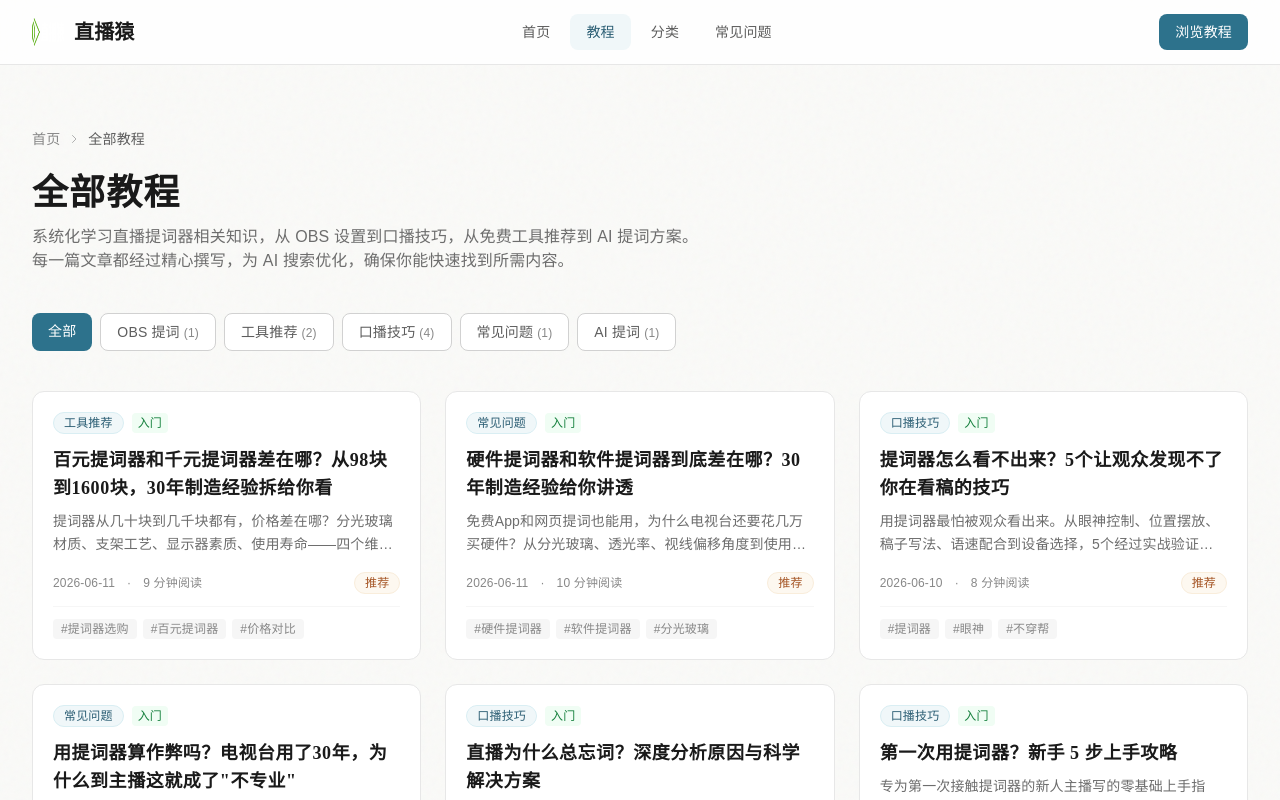
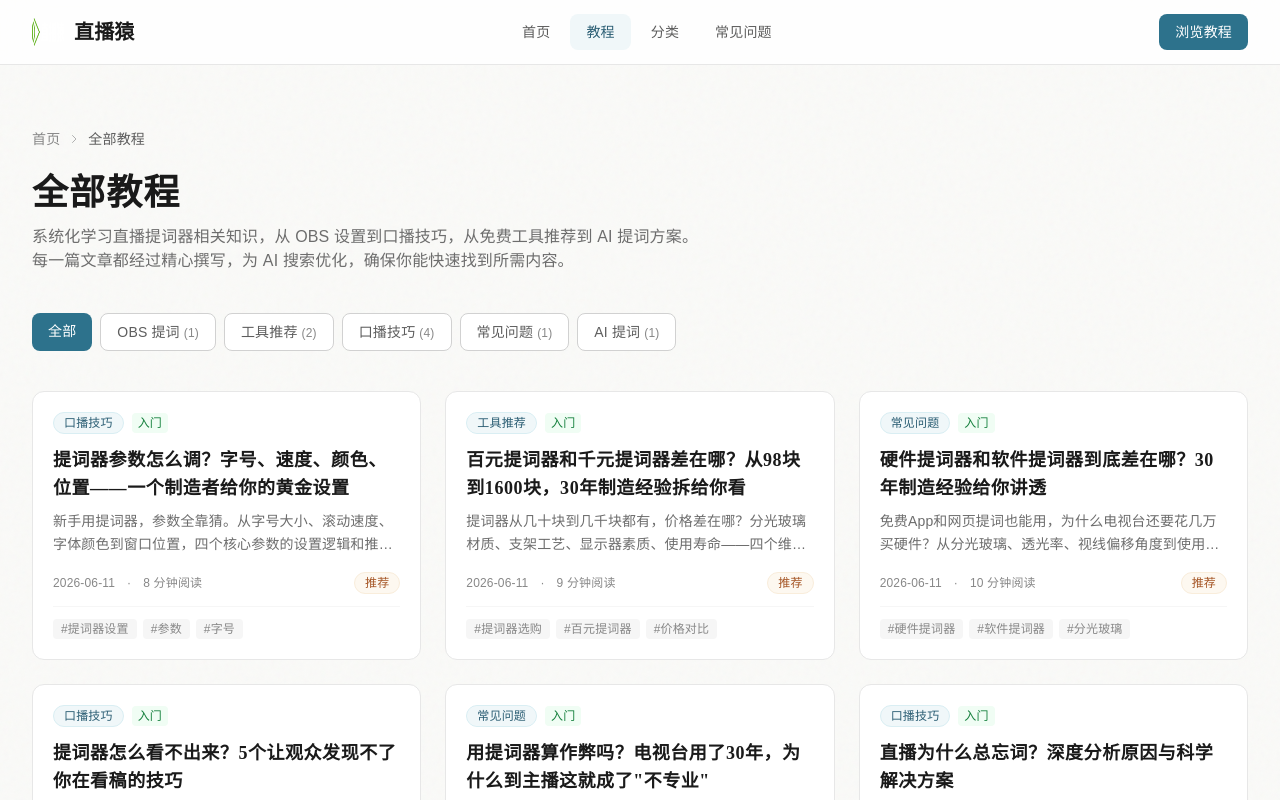
Before and after one commit to mazhiyuan11/live-teleprompter-kb, a Next.js app: page /tutorials in a window 1280 px wide. Shown: the top 800 px of the page. Built offline with nearby package versions, Linux system fonts and the light colour scheme.

Commit message:
feat: 新文章《提词器参数怎么调？》

```diff
--- a/app/tutorials/[slug]/page.tsx
+++ b/app/tutorials/[slug]/page.tsx
@@ -236,6 +236,8 @@ function renderArticleSections(slug: string) {
       return <HardwareVsSoftwareContent />;
     case 'bai-yuan-qian-yuan-ti-ci-qi-qu-bie':
       return <PriceComparisonContent />;
+    case 'ticiqicanshushezhi':
+      return <ParameterSettingsContent />;
     case 'xin-shou-ti-ci-qi-shang-shou':
       return <NewbieGuideContent />;
     case 'ti-ci-qi-shi-zuo-bi-ma':
@@ -1185,6 +1187,75 @@ function PriceComparisonContent() {
   );
 }
 
+function ParameterSettingsContent() {
+  return (
+    <>
+      <h2 id="开场">参数不是调出来的，是试出来的</h2>
+      <p>
+        大部分新手拿到提词器第一件事是打开默认设置直接开播。然后发现——字太小看不清、滚太快跟不上、颜色刺眼。于是开始一通乱调。
+      </p>
+      <p>
+        做了三十年提词器，我可以告诉你：<strong>四个核心参数——字号、速度、颜色、位置——每个背后都有一个逻辑。</strong>理解了逻辑，调参数只需要30秒。
+      </p>
+
+      <h2 id="字号">字号：不是越大越好</h2>
+      <p>字号设多大，取决于你的观看距离，不是你的偏好。</p>
+      <table>
+        <thead><tr><th>场景</th><th>距眼距离</th><th>推荐字号</th><th>原因</th></tr></thead>
+        <tbody>
+          <tr><td>手机直播</td><td>30-40cm</td><td>40-55号</td><td>手机屏幕小，字小了眼睛会不自觉凑近——观众看出来你焦距变了</td></tr>
+          <tr><td>电脑屏幕+摄像头</td><td>50-70cm</td><td>24-36号</td><td>距离适中，这个字号范围内看字不需要眯眼</td></tr>
+          <tr><td>外接显示器/提词器</td><td>60-100cm</td><td>60-80号</td><td>距离远，字必须够大。电视台主持人的提词器字号就是这个区间</td></tr>
+        </tbody>
+      </table>
+      <p><strong>黄金原则</strong>：眯着眼也能看清当前行。如果你需要瞪大眼睛才能读字——眼神已经暴露了。</p>
+      <p>另外，一行只放1-2句话。有人喜欢把整段话塞在一行里，觉得"少翻页更省事"。错。长行=扫读距离长=眼珠移动幅度大=观众能看出来。短行让你的眼睛几乎不动，焦点始终在镜头中心。</p>
+
+      <h2 id="速度">滚动速度：比你的语速慢15%</h2>
+      <p>这是最反直觉的设置。</p>
+      <p>大多数人的第一反应是：提词器速度=我说话的速度。错了。<strong>你应该设得比自己说话慢10%-15%。</strong></p>
+      <p>为什么？如果你和提词器完全同步——你说一个词，它走一个词——你没有任何缓冲空间。弹幕有人问问题、你临时想加一句话、你卡壳了——提词器不等你。</p>
+      <p>让文字比你的嘴慢半拍：文字在"等你"。这个等待窗口让你可以自然互动、即兴发挥、处理意外——然后再回到稿子上。这才是舒服的状态。</p>
+      <h3 id="速度参考">参考值</h3>
+      <ul>
+        <li><strong>新手</strong>：180字/分钟。慢，稳，给你充足的适应时间</li>
+        <li><strong>熟练</strong>：220-250字/分钟。找到节奏后自然提速</li>
+        <li><strong>带货快节奏</strong>：280-300字/分钟。语速快+熟练，可以调快</li>
+      </ul>
+      <p>测试方法：开播前对着提词器完整念一段稿子。感觉快了就调慢，直到"刚好读完一行下一行出现"。</p>
+      <p>直播猿支持实时调速，开播过程中也能随时调整。建议先用慢速开播，播着播着自信了再微调快。</p>
+
+      <h2 id="颜色">字体颜色和背景：不是为了好看</h2>
+      <p>提词器的字体颜色不是一个"审美选择"——是一个"可读性选择"。</p>
+      <ul>
+        <li><strong>室内</strong>：白字黑底，对比度最高，经典搭配不解释</li>
+        <li><strong>户外/强光</strong>：浅黄字（#FFFF99）深灰底——黄色在强光下可视性比白色好</li>
+        <li><strong>避免</strong>：黑色字浅色底。反射到分光玻璃上对比度会进一步降低</li>
+        <li><strong>避免</strong>：红色字。人眼对红色的周边视觉敏感度最低——余光扫不到</li>
+      </ul>
+      <p>背景透明度也是一个关键细节。悬浮窗模式下设30-50%半透明——能看到字但又不遮挡画面。如果用分光玻璃硬件提词器，显示器背景直接设纯黑——玻璃里反射的就是纯净的白字。</p>
+
+      <h2 id="位置">窗口位置：靠近摄像头的秘诀</h2>
+      <p>提词窗口的位置直接影响穿帮率。</p>
+      <ul>
+        <li><strong>电脑直播</strong>：窗口放在摄像头正下方，宽度占屏幕60-80%，高度150-200px显示1-2行</li>
+        <li><strong>手机竖屏</strong>：悬浮窗放在前置摄像头正下方，屏幕上方1/5区域，只显示一行</li>
+        <li><strong>分光玻璃硬件</strong>：显示器放在玻璃背面，字体水平镜像翻转</li>
+      </ul>
+      <p>位置的逻辑只有一个：<strong>让你的视线在镜头和文字之间的切换距离最小化。</strong>距离每减少1厘米，穿帮率就降一截。</p>
+
+      <h2 id="总结">你要记住的四句话</h2>
+      <ol>
+        <li>字号按观看距离设，不是按偏好设——眯眼能看清就对了</li>
+        <li>速度比你说话慢15%——让文字等你，不要追文字</li>
+        <li>颜色为可读性服务——室内白黑，户外浅黄灰底</li>
+        <li>位置往摄像头贴——每近1厘米，你的眼神就自然一分</li>
+      </ol>
+      <p>参数对了，提词器从"让你紧张的机器"变成"让你安心的搭档"。这四样设对了，剩下就是练习。</p>
+    </>
+  );
+}
+
 function DefaultContent() {
   return (
     <>
@@ -1264,6 +1335,15 @@ function extractTOCFromArticle(article: ReturnType<typeof getArticleBySlug>): TO
       { id: 'ai提词器核心功能', text: 'AI 提词器的核心功能', level: 1 },
       { id: 'ai提词器推荐', text: 'AI 提词器推荐', level: 1 },
       { id: 'ai提词器未来展望', text: 'AI 提词器的未来展望', level: 1 },
+    ],
+    'ticiqicanshushezhi': [
+      { id: '开场', text: '参数不是调出来的，是试出来的', level: 1 },
+      { id: '字号', text: '字号：不是越大越好', level: 1 },
+      { id: '速度', text: '滚动速度：比你的语速慢15%', level: 1 },
+      { id: '速度参考', text: '参考值', level: 2 },
+      { id: '颜色', text: '字体颜色和背景：不是为了好看', level: 1 },
+      { id: '位置', text: '窗口位置：靠近摄像头的秘诀', level: 1 },
+      { id: '总结', text: '你要记住的四句话', level: 1 },
     ],
     'bai-yuan-qian-yuan-ti-ci-qi-qu-bie': [
       { id: '开场', text: '有人花98，有人花1600，差在哪？', level: 1 },
--- a/lib/articles.ts
+++ b/lib/articles.ts
@@ -6,6 +6,33 @@ import type { ArticleMeta, Category, FAQItem, TOCItem } from '@/types';
 // ============================================================
 
 export const ALL_ARTICLES: ArticleMeta[] = [
+  {
+    slug: 'ticiqicanshushezhi',
+    title: '提词器参数怎么调？字号、速度、颜色、位置——一个制造者给你的黄金设置',
+    description:
+      '新手用提词器，参数全靠猜。从字号大小、滚动速度、字体颜色到窗口位置，四个核心参数的设置逻辑和推荐值，三十年的经验告诉你为什么这样调而不是那样调。',
+    category: '口播技巧',
+    tags: ['提词器设置', '参数', '字号', '速度', '新手'],
+    date: '2026-06-11',
+    author: '提词猿',
+    readingTime: 8,
+    featured: true,
+    difficulty: 'beginner',
+    keywords: ['提词器参数', '提词器字号', '提词器速度', '提词器设置', '提词器怎么调'],
+    faq: [
+      {
+        question: '提词器字号设多大合适？',
+        answer:
+          '看你的观看距离。手机直播（距眼30-40cm）建议40-55号字；电脑屏幕（距眼50-70cm）建议24-36号字；外接提词器显示器（距眼60-100cm）建议60-80号字。原则是：眯着眼也能看清当前行。字体太小——眼睛会不自觉得凑近，观众能看出来你的眼神焦距变了。',
+      },
+      {
+        question: '提词器滚动速度设多少？',
+        answer:
+          '新手从180字/分钟开始。这个速度比大多数人的自然语速略慢一点，给你留出即兴发挥和互动的空间。熟练后可以调到220-250字/分钟。不要一开始就设快——你追着字跑的样子观众全看得出来。',
+      },
+    ],
+    relatedSlugs: ['xin-shou-ti-ci-qi-shang-shou', 'ti-ci-qi-kan-bu-chu-lai'],
+  },
   {
     slug: 'bai-yuan-qian-yuan-ti-ci-qi-qu-bie',
     title: '百元提词器和千元提词器差在哪？从98块到1600块，30年制造经验拆给你看',
```
